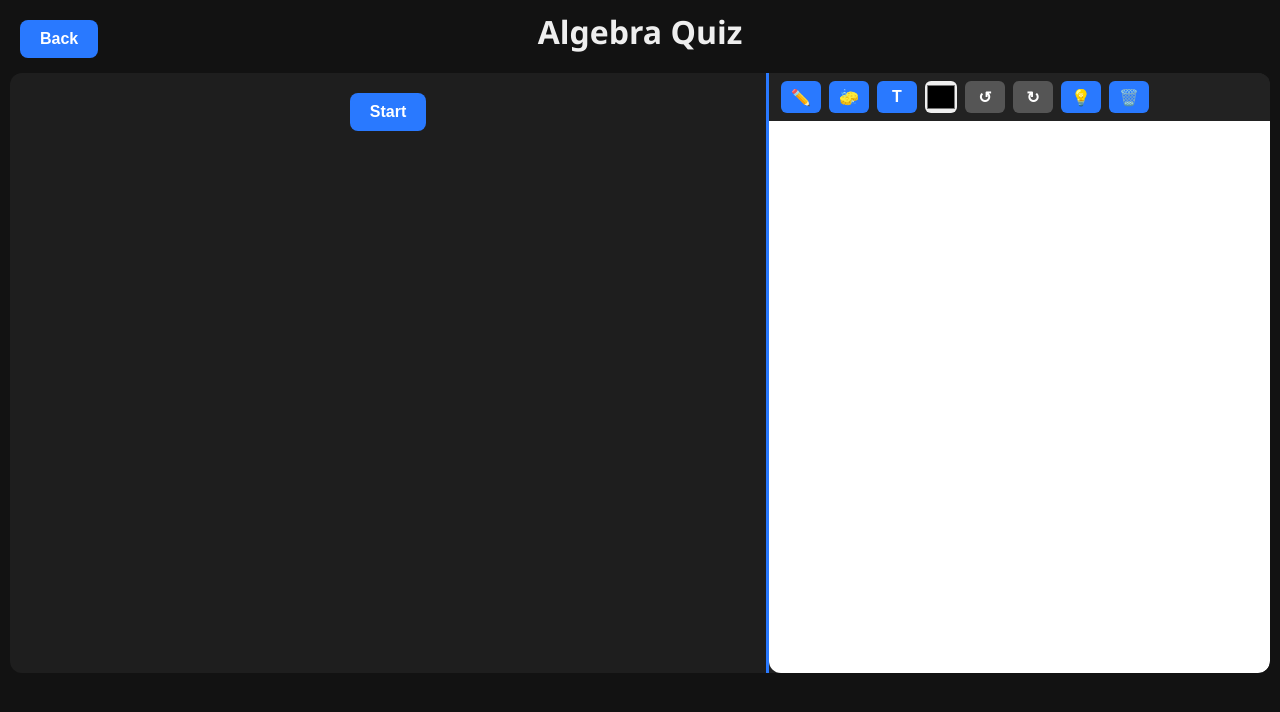
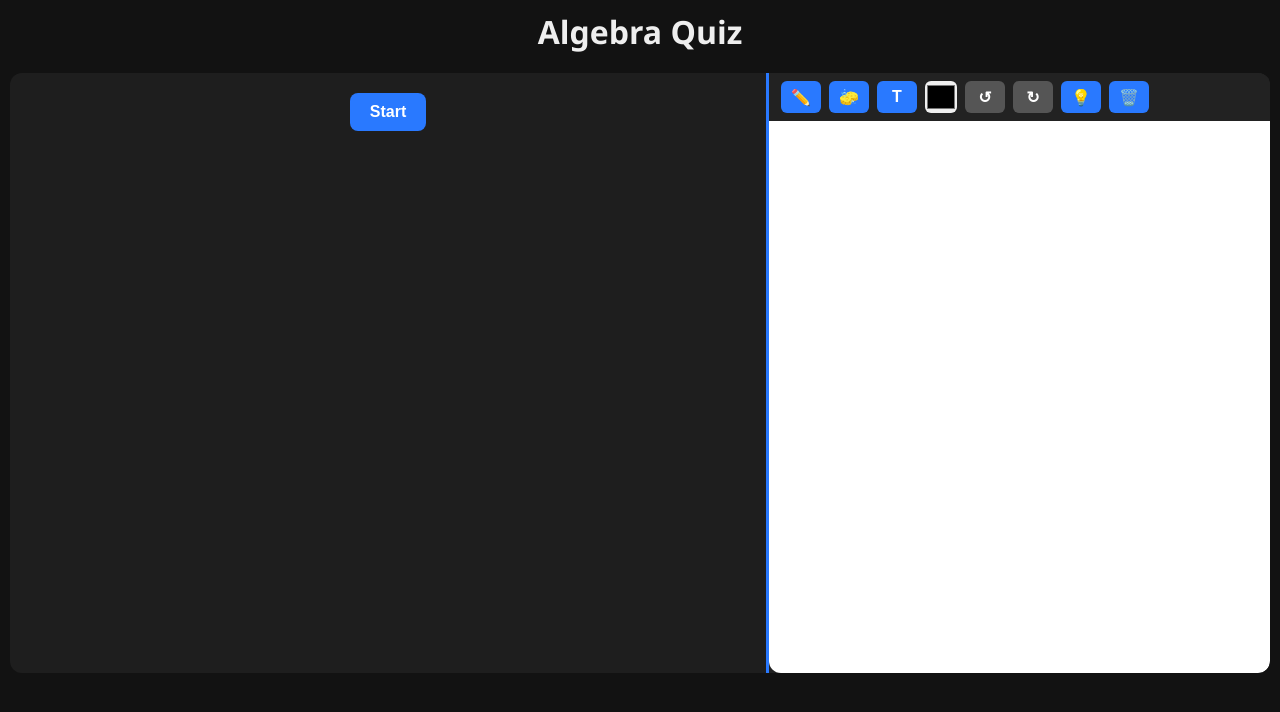
Before and after one commit to esrromehhat/akch-web, a plain HTML site: page ALGEBRA_GAME.html in a window 1280 px wide. Drawn offline with Linux system fonts and the light colour scheme.

Commit message:
Update ALGEBRA_GAME.html

```diff
--- a/ALGEBRA_GAME.html
+++ b/ALGEBRA_GAME.html
@@ -219,8 +219,7 @@
         <button class="wb-btn" id="wb-clear" title="Löschen" aria-label="Whiteboard leeren">🗑️</button>
       </div>
       <canvas id="whiteboard" tabindex="0" aria-label="Whiteboard Zeichenfläche"></canvas>
-       <button id="back-btn" onclick="goBack()" style="position: absolute; top: 20px; left: 20px; background: #2979ff; color: white; padding: 10px 20px; border-radius: 8px; font-weight: 600; cursor: pointer;">Back</button>
-    </section>
+     </section>
   </div>
 
 <script src="ALGEBRA_GAME.js"></script>
```
